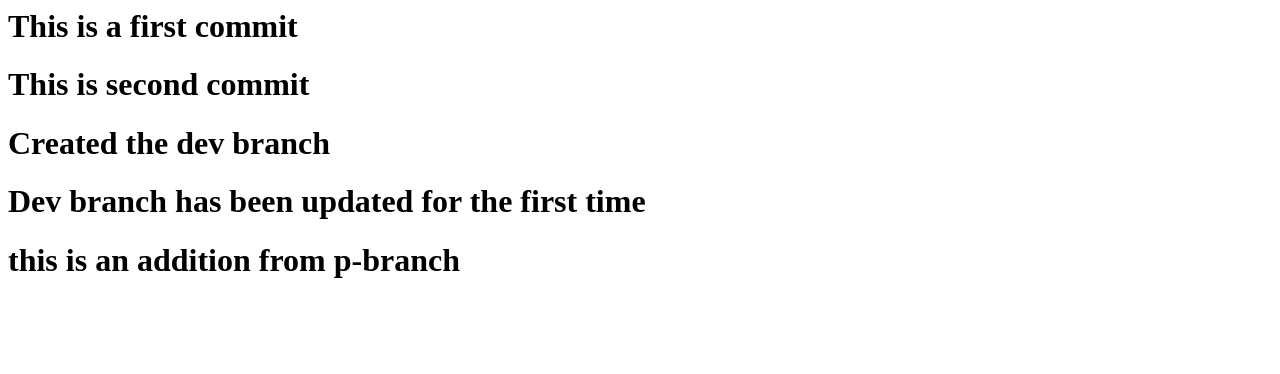
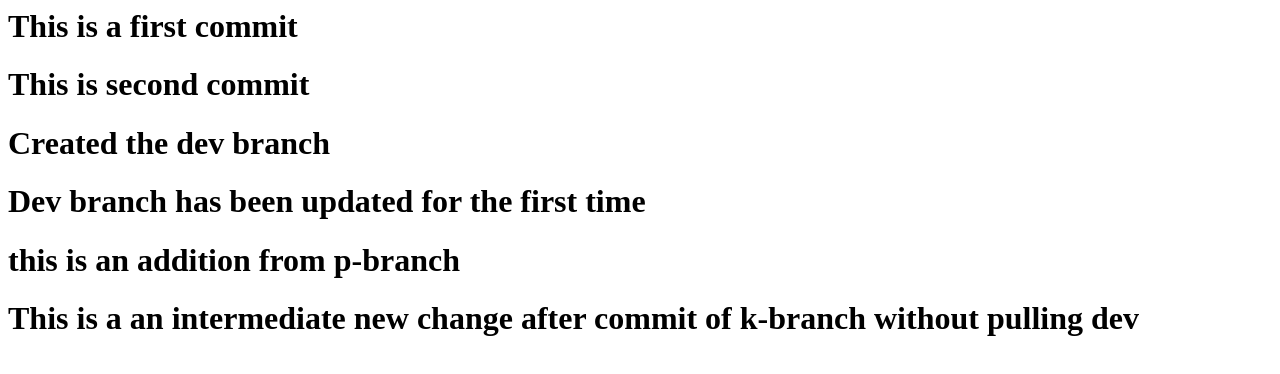
Before and after one commit to Krishn-aa/test-repo, a plain HTML site: page index.html in a window 1280 px wide. Drawn offline with Linux system fonts and the light colour scheme.

Commit message:
upate 3 from p-branch

```diff
--- a/index.html
+++ b/index.html
@@ -3,3 +3,4 @@
 <h1>Created the dev branch</h1>
 <h1>Dev branch has been updated for the first time</h1>
 <h1>this is an addition from p-branch</h1>
+<h1>This is a an intermediate new change after commit of k-branch without pulling dev</h1>
```
